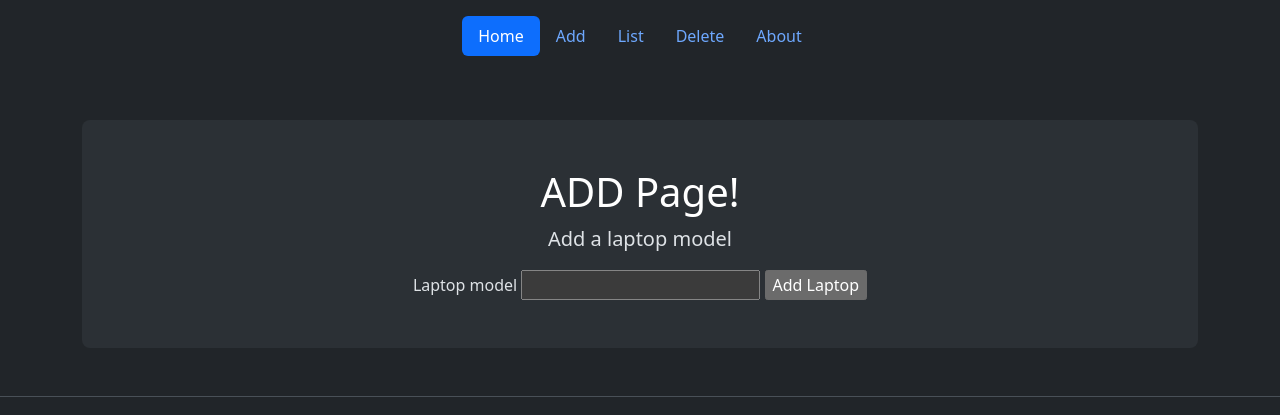
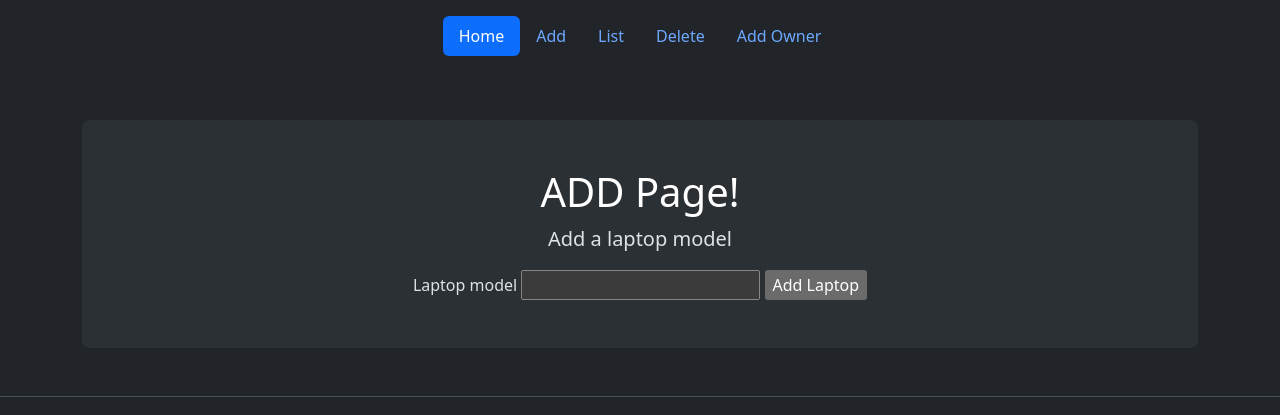
Before and after one commit to jomrembau/Flask_Practice, a Flask app: page /add in a window 1280 px wide. Shown: the top 415 px of the page. Run offline with Flask 3, Linux system fonts and the light colour scheme.

Commit message:
Add Owners

```diff
--- a/Database Views/forms.py
+++ b/Database Views/forms.py
@@ -8,3 +8,8 @@ class AddForm(FlaskForm):
 class DelForm(FlaskForm):
     id=IntegerField("Laptop ID to remove: ")
     submit = SubmitField("Delete Laptop")
+
+class AddOwner(FlaskForm):
+    owner = StringField("owner Name")
+    id = IntegerField("Laptop ID Owned ")
+    submit = SubmitField("Add Owner")
--- a/Database Views/main.py
+++ b/Database Views/main.py
@@ -1,5 +1,5 @@
 import os
-from forms import AddForm, DelForm
+from forms import AddForm, DelForm, AddOwner
 from flask import Flask,render_template, url_for, redirect
 from flask_sqlalchemy import SQLAlchemy
 from flask_migrate import Migrate
@@ -20,12 +20,14 @@ class Laptop(db.Model):
     __tablename__ = "laptop"
     id = db.Column(db.Integer, primary_key=True)
     model = db.Column(db.Text)
+    owner = db.Column(db.Integer)
 
-    def __init__(self,model):
+    def __init__(self,model, owner="No owner"):
         self.model = model
+        self.owner = owner
 
     def __repr__(self):
-        return f"Laptop ID: {self.id} | Laptop model: {self.model}"
+        return f"Laptop ID: {self.id} | Laptop model: {self.model} | Owner: {self.owner}"
 
 
 @app.route("/")
@@ -67,5 +69,22 @@ def delete_from_list():
 
     return render_template("delete.html",form=form)
 
+@app.route("/owner",methods=["GET","POST"])
+def add_owner():
+    form=AddOwner()
+
+    if form.validate_on_submit():
+        laptop_id = form.id.data
+        owner = form.owner.data
+
+        laptop = db.session.get(Laptop, laptop_id)
+        laptop.owner = owner
+        db.session.commit()
+
+        return redirect(url_for("laptop_list"))
+
+    return render_template("owner.html",form=form)
+
+
 if __name__ == "__main__":
     app.run(debug=True)
--- a/Database Views/templates/base.html
+++ b/Database Views/templates/base.html
@@ -14,7 +14,7 @@
         <li class="nav-item"><a href="{{ url_for('add_to_list') }}" class="nav-link">Add</a></li>
         <li class="nav-item"><a href="{{ url_for('laptop_list') }}" class="nav-link">List</a></li>
         <li class="nav-item"><a href="{{ url_for('delete_from_list') }}" class="nav-link">Delete</a></li>
-        <li class="nav-item"><a href="#" class="nav-link">About</a></li>
+        <li class="nav-item"><a href="{{ url_for('add_owner') }}" class="nav-link">Add Owner</a></li>
     </ul> </header> </div>
 
 {% block content %}
```
Also changed, not shown: Database Views/migrations/versions/245091e9cd33_owner_column.py (added, +32 -0 lines), Database Views/templates/owner.html (added, +13 -0 lines), Database Views/data.sqlite.
